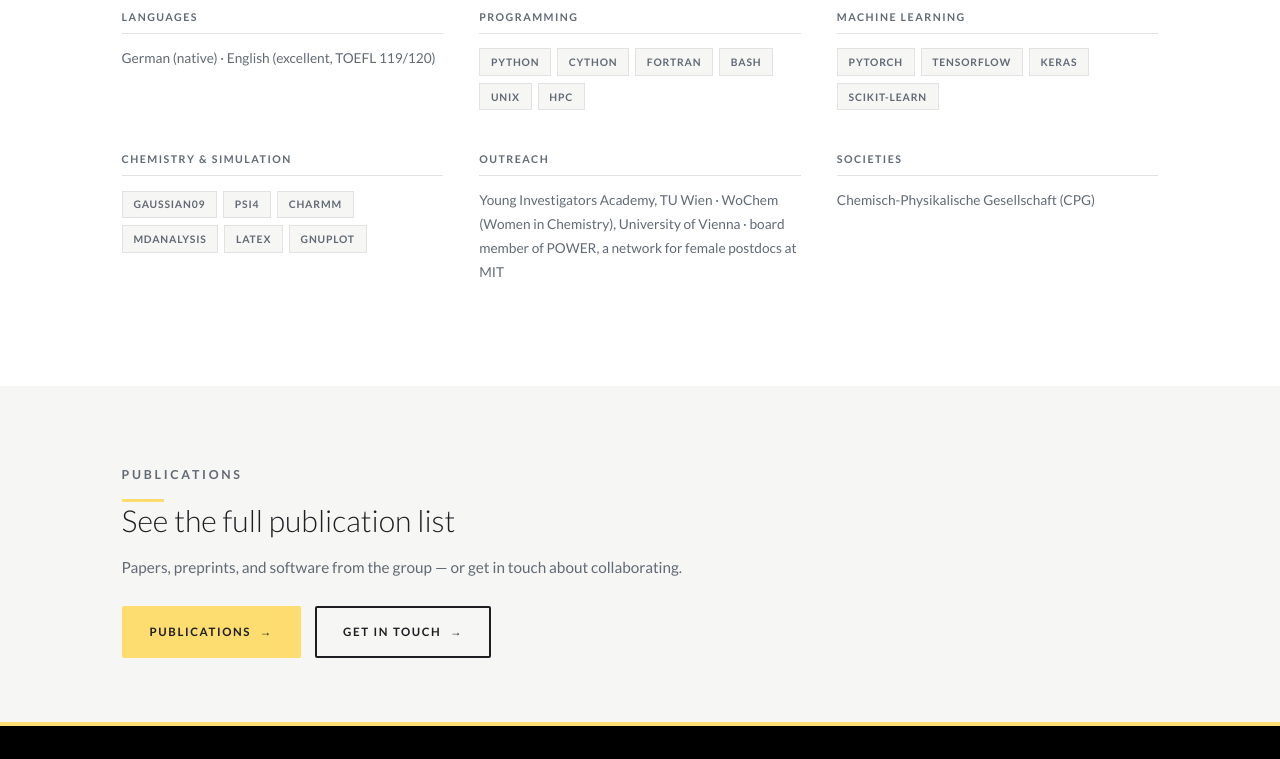
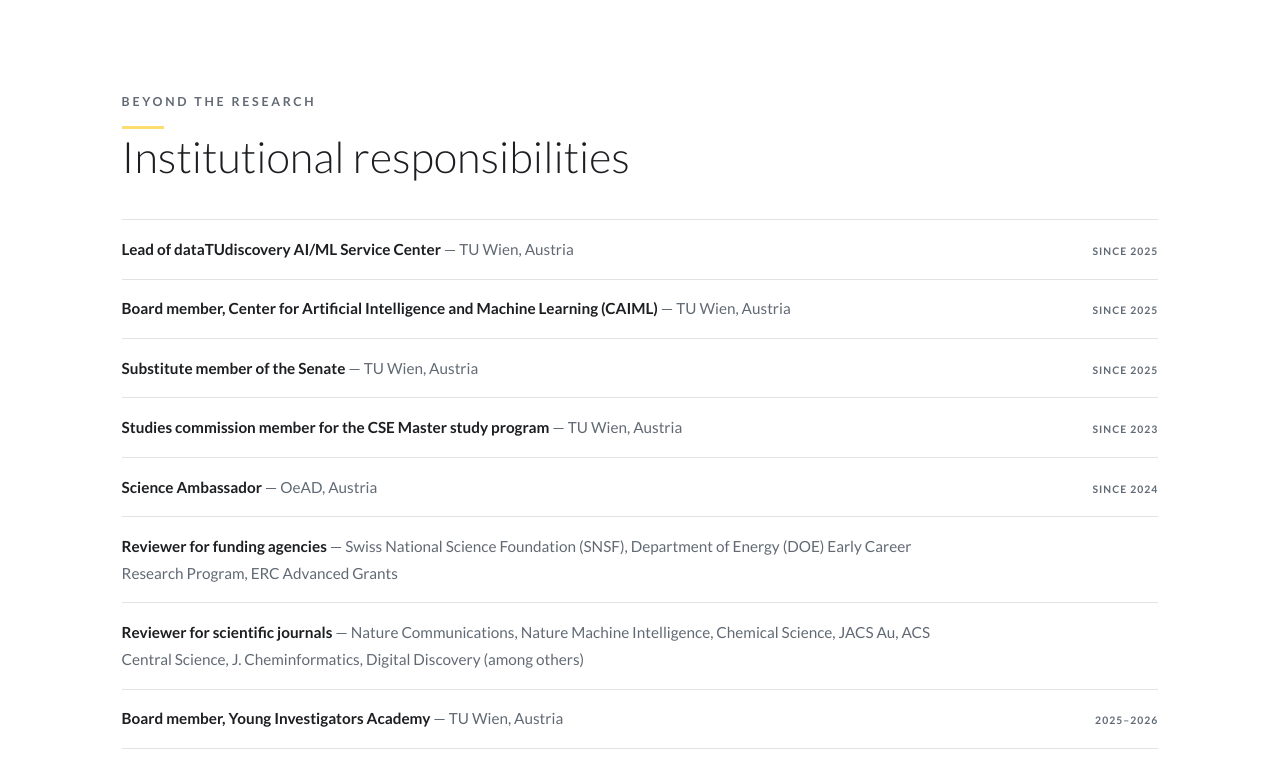
Before and after one commit to heid-lab/heid-lab.github.io, an Astro site: page /pi in a window 1280 px wide. Shown: the part 3910-4669 px from the top of the page. Built offline with nearby package versions, Linux system fonts and the light colour scheme; Astro itself is replaced by a stand-in of ours.

Commit message:
fix: update team and pi page

```diff
--- a/src/data/team.ts
+++ b/src/data/team.ts
@@ -230,8 +230,9 @@ export const alumni: { year: string; people: { name: string; note: string }[] }[
   {
     year: '2026',
     people: [
-      { name: 'Christoph Kloesch', note: 'Internship, University of Vienna' },
+      { name: 'Christoph Klösch', note: 'Internship, University of Vienna' },
       { name: 'Philip Kamper', note: 'B.Sc. thesis, TU Wien' },
+      { name: 'Marton Szamecz', note: 'Student assistant, TU Wien' },
       { name: 'Stephanie Gstoettenmayr', note: 'M.Sc. thesis, TU Wien' },
       { name: 'Giulia Giugliano', note: 'Visiting Ph.D. student from the University of Bologna' },
     ],
--- a/src/pages/pi.astro
+++ b/src/pages/pi.astro
@@ -170,10 +170,23 @@ const base = import.meta.env.BASE_URL.replace(/\/$/, '');
       </div>
       <div class="awards">
         <div class="award-year">
+          <div class="ay-num">2026</div>
+          <ul>
+            <li><strong>ÖAW Austrian Academy of Sciences</strong> —  Elected member of the Austrian Academy of Sciences (Young Academy), Austria</li>
+          </ul>
+        </div>
+        <div class="award-year">
+          <div class="ay-num">2025</div>
+          <ul>
+            <li><strong>Dream Chemistry Award</strong> — Top 5, Prague, Czech Republic</li>
+          </ul>
+        </div>
+        <div class="award-year">
           <div class="ay-num">2024</div>
           <ul>
             <li><strong>ERC Starting Grant</strong> — “Deep learning of chemical reactions”</li>
             <li><strong>START Prize</strong> — Austrian Science Fund (FWF)</li>
+            <li><strong>Best Lecture Award</strong> — TU Wien, for the lecture “Programming for Chemists”</li>
           </ul>
         </div>
         <div class="award-year">
@@ -233,49 +246,25 @@ const base = import.meta.env.BASE_URL.replace(/\/$/, '');
     </div>
   </section>
 
-  <!-- Skills & service -->
+  <!-- Institutional responsibilities -->
   <section class="section">
     <div class="wrap">
       <div class="section-head">
         <p class="eyebrow">Beyond the research</p>
-        <h2>Skills &amp; service</h2>
+        <h2>Institutional responsibilities</h2>
       </div>
-      <div class="skills">
-        <div class="skill">
-          <h3>Languages</h3>
-          <p>German (native) · English (excellent, TOEFL 119/120)</p>
-        </div>
-        <div class="skill">
-          <h3>Programming</h3>
-          <div class="tags">
-            <span class="tag">Python</span><span class="tag">Cython</span><span class="tag">Fortran</span><span class="tag">Bash</span><span class="tag">Unix</span><span class="tag">HPC</span>
-          </div>
-        </div>
-        <div class="skill">
-          <h3>Machine learning</h3>
-          <div class="tags">
-            <span class="tag">PyTorch</span><span class="tag">TensorFlow</span><span class="tag">Keras</span><span class="tag">scikit-learn</span>
-          </div>
-        </div>
-        <div class="skill">
-          <h3>Chemistry &amp; simulation</h3>
-          <div class="tags">
-            <span class="tag">Gaussian09</span><span class="tag">Psi4</span><span class="tag">CHARMM</span><span class="tag">MDAnalysis</span><span class="tag">LaTeX</span><span class="tag">Gnuplot</span>
-          </div>
-        </div>
-        <div class="skill">
-          <h3>Outreach</h3>
-          <p>
-            Young Investigators Academy, TU Wien · WoChem (Women in Chemistry),
-            University of Vienna · board member of POWER, a network for female
-            postdocs at MIT
-          </p>
-        </div>
-        <div class="skill">
-          <h3>Societies</h3>
-          <p>Chemisch-Physikalische Gesellschaft (CPG)</p>
-        </div>
-      </div>
+      <ul class="duties">
+        <li><span><strong>Lead of dataTUdiscovery AI/ML Service Center</strong> — TU Wien, Austria</span><span class="duties-when">Since 2025</span></li>
+        <li><span><strong>Board member, Center for Artificial Intelligence and Machine Learning (CAIML)</strong> — TU Wien, Austria</span><span class="duties-when">Since 2025</span></li>
+        <li><span><strong>Substitute member of the Senate</strong> — TU Wien, Austria</span><span class="duties-when">Since 2025</span></li>
+        <li><span><strong>Studies commission member for the CSE Master study program</strong> — TU Wien, Austria</span><span class="duties-when">Since 2023</span></li>
+        <li><span><strong>Science Ambassador</strong> — OeAD, Austria</span><span class="duties-when">Since 2024</span></li>
+        <li><span><strong>Reviewer for funding agencies</strong> — Swiss National Science Foundation (SNSF), Department of Energy (DOE) Early Career Research Program, ERC Advanced Grants</span></li>
+        <li><span><strong>Reviewer for scientific journals</strong> — Nature Communications, Nature Machine Intelligence, Chemical Science, JACS Au, ACS Central Science, J. Cheminformatics, Digital Discovery (among others)</span></li>
+        <li><span><strong>Board member, Young Investigators Academy</strong> — TU Wien, Austria</span><span class="duties-when">2025–2026</span></li>
+        <li><span><strong>Board member, POWER</strong> — Postdoctoral women’s association at MIT, USA</span><span class="duties-when">2021</span></li>
+        <li><span><strong>Committee member, WoChem</strong> — Women in Chemistry, University of Vienna, Austria</span><span class="duties-when">2019</span></li>
+      </ul>
     </div>
   </section>
 
--- a/src/styles/style.css
+++ b/src/styles/style.css
@@ -988,6 +988,25 @@ a.pub-title:hover { color: #000; }
 .award-year li strong { font-family: var(--head); font-weight: 700; color: var(--text); }
 @media (max-width: 34rem) {
   .award-year { grid-template-columns: 1fr; gap: 0.75rem; }
+}
+
+/* Institutional responsibilities — ruled rows like the awards, with the date
+   pushed right in the CV's small caps (reviewer rows simply have none). */
+.duties { list-style: none; margin: 2.5rem 0 0; padding: 0; }
+.duties li {
+  display: grid; grid-template-columns: 1fr auto; align-items: baseline;
+  gap: 0.35rem clamp(1.5rem, 3vw, 2.5rem);
+  padding: 1.1rem 0; border-top: 1px solid var(--border); color: var(--muted);
+}
+.duties li:last-child { border-bottom: 1px solid var(--border); }
+.duties li > span:first-child { max-width: var(--measure); }
+.duties strong { font-family: var(--head); font-weight: 700; color: var(--text); }
+.duties-when {
+  font-family: var(--head); font-size: 0.72rem; font-weight: 700; white-space: nowrap;
+  text-transform: uppercase; letter-spacing: 0.1em; color: var(--muted);
+}
+@media (max-width: 34rem) {
+  .duties li { grid-template-columns: 1fr; }
 }
 
 /* ---------- Contact ---------- */
@@ -1503,16 +1522,6 @@ a.pub-title:hover { color: #000; }
 .prose { color: var(--muted); max-width: var(--measure); margin: 0; }
 .section--cta .btn-row { margin-top: 0; }
 
-/* Skills / service */
-.skills { display: grid; grid-template-columns: repeat(auto-fit, minmax(17rem, 1fr)); gap: clamp(1.5rem, 3vw, 2.5rem); margin-top: 2.5rem; }
-.skill h3 {
-  font-family: var(--head); font-size: 0.74rem; font-weight: 700;
-  text-transform: uppercase; letter-spacing: 0.14em; color: var(--muted);
-  margin: 0 0 0.9rem; padding-bottom: 0.7rem; border-bottom: 1px solid var(--border);
-}
-.skill p { color: var(--muted); margin: 0; font-size: 0.95rem; }
-.skill .tags { margin: 0; }
-
 /* Closing call to action — shorter than a full section, so it reads as a
    sign-off rather than another content block. */
 .section--cta { padding: clamp(2.75rem, 5vw, 4.5rem) 0; }
```
